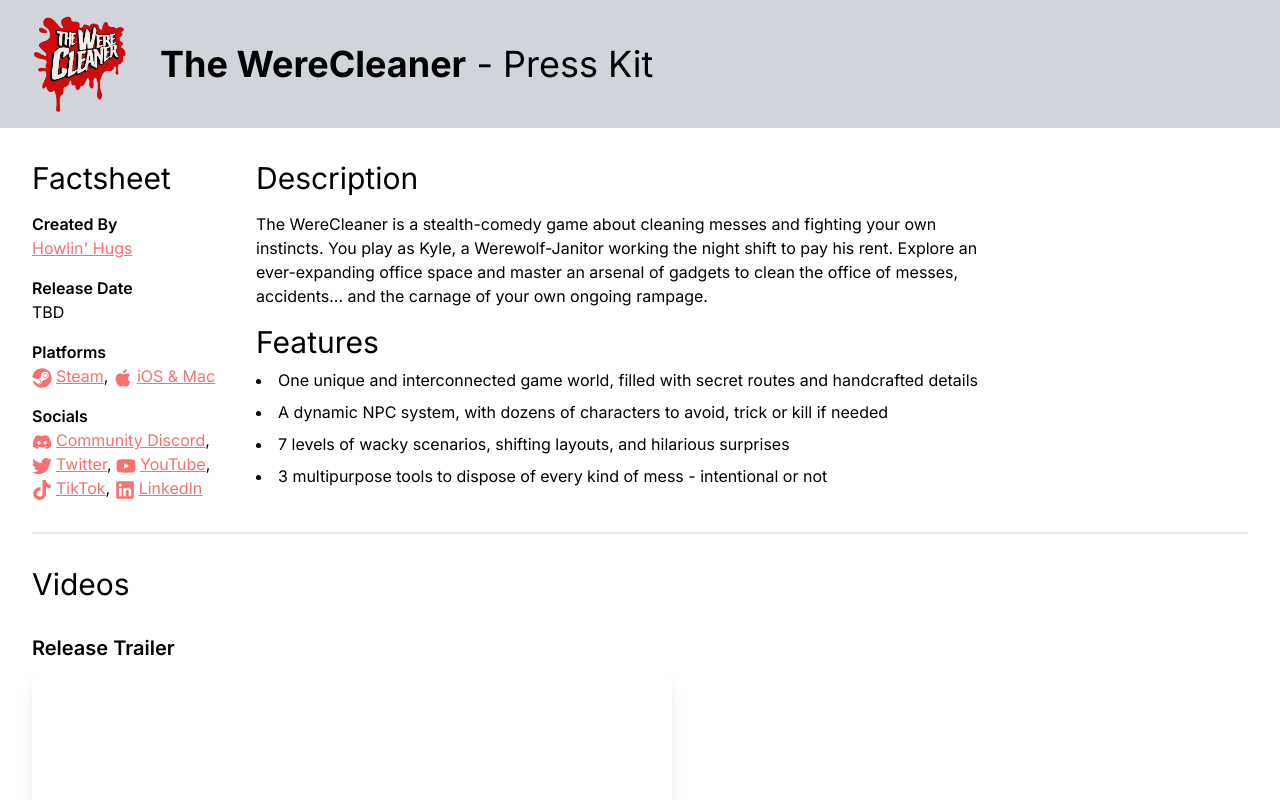
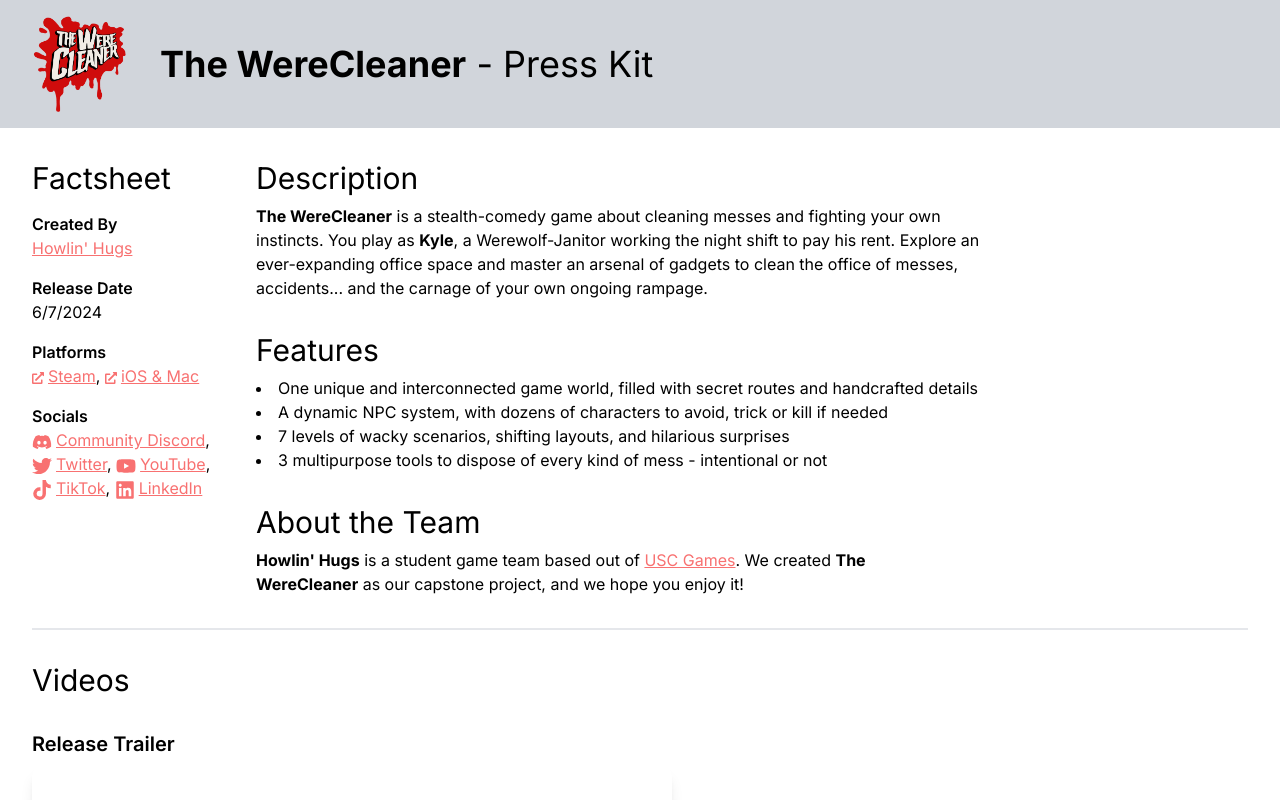
Before and after one commit to wakeupingear/project-website-template, a Next.js app: page /press in a window 1280 px wide. Shown: the top 800 px of the page. Built offline with nearby package versions, Linux system fonts and the light colour scheme.

Commit message:
feat: markdown support

```diff
--- a/config.tsx
+++ b/config.tsx
@@ -7,10 +7,11 @@
         logline:
             "Kyle is a Janitor. He's also a Werewolf. And now he's got the night shift.",
         description:
-            'The WereCleaner is a stealth-comedy game about cleaning messes and fighting your own instincts. You play as Kyle, a Werewolf-Janitor working the night shift to pay his rent. Explore an ever-expanding office space and master an arsenal of gadgets to clean the office of messes, accidents... and the carnage of your own ongoing rampage.',
+            '{{project}} is a stealth-comedy game about cleaning messes and fighting your own instincts. You play as **Kyle**, a Werewolf-Janitor working the night shift to pay his rent. Explore an ever-expanding office space and master an arsenal of gadgets to clean the office of messes, accidents... and the carnage of your own ongoing rampage.',
         platforms: ['steam', 'apple'],
         socialLinks: ['discord', 'twitter', 'youtube', 'tiktok', 'linkedin'],
         logo: '/example/logo.png',
+        releaseDate: new Date(2024, 5, 7),
     },
     team: {
         name: "Howlin' Hugs",
@@ -39,7 +40,7 @@
                 id: 'about',
                 title: 'About',
                 content: [
-                    'This is an example game about.',
+                    'This is an example game{{game}} about.',
                     'This is an example game.',
                 ],
             },
@@ -56,12 +57,18 @@
                 id: 'features',
                 title: 'Features',
                 content: [
-                    'One unique and interconnected game world, filled with secret routes and handcrafted details',
-                    'A dynamic NPC system, with dozens of characters to avoid, trick or kill if needed',
-                    '7 levels of wacky scenarios, shifting layouts, and hilarious surprises',
-                    '3 multipurpose tools to dispose of every kind of mess - intentional or not',
+                    `* One unique and interconnected game world, filled with secret routes and handcrafted details
+* A dynamic NPC system, with dozens of characters to avoid, trick or kill if needed
+* 7 levels of wacky scenarios, shifting layouts, and hilarious surprises
+* 3 multipurpose tools to dispose of every kind of mess - intentional or not`,
                 ],
-                bulletPoints: true,
+            },
+            {
+                id: 'history',
+                title: 'About the Team',
+                content: [
+                    '{{team}} is a student game team based out of {{uscgames}}. We created {{project}} as our capstone project, and we hope you enjoy it!',
+                ],
             },
         ],
         videos: ['releaseTrailer'],
@@ -112,6 +119,10 @@
                 href: 'https://www.redbubble.com/people/thewerecleaner/shop?asc=u',
                 name: 'Merch Store',
             },
+            uscgames: {
+                href: 'https://games.usc.edu/',
+                name: 'USC Games',
+            },
         },
         mediaEmbeds: {
             releaseTrailer: {
--- a/package.json
+++ b/package.json
@@ -15,6 +15,7 @@
         "react": "^18",
         "react-dom": "^18",
         "react-icons": "^5.2.1",
+        "react-markdown": "^9.0.1",
         "react-player": "^2.16.0"
     },
     "devDependencies": {
--- a/pages/_app.tsx
+++ b/pages/_app.tsx
@@ -8,10 +8,11 @@
 import type { AppProps } from 'next/app';
 import { Inter } from 'next/font/google';
 import Head from 'next/head';
-import { createContext, useContext, useMemo } from 'react';
+import React, { createContext, useContext, useMemo } from 'react';
 import SITE_CONFIG from '@/config';
 import SocialLink from '@/src/components/SocialLink';
 import { TransformedSiteConfig } from '@/src/utils/types';
+import MarkdownWrapper from '@/src/components/MarkdownWrapper';
 
 const inter = Inter({ subsets: ['latin'] });
 
@@ -26,21 +27,41 @@
         if (transformedData.cache.linkEmbeds) {
             const patternsToMatch = Object.entries(
                 transformedData.cache.linkEmbeds
-            ).reduce((acc, [key, value], i) => {
-                acc[key] = () => {
-                    return <SocialLink link={value} key={`link-${i}`} />;
-                };
-                return acc;
-            }, {} as Record<string, Function>);
+            ).reduce(
+                (acc, [key, value], i) => {
+                    acc[key.toLowerCase()] = () => {
+                        return (
+                            <SocialLink
+                                link={value}
+                                key={`link-${i}`}
+                                hideLogo
+                            />
+                        );
+                    };
+                    return acc;
+                },
+                {
+                    project: () => (
+                        <b key="project">{transformedData.project.name}</b>
+                    ),
+                    team: () => <b key="team">{transformedData.team.name}</b>,
+                } as Record<string, Function>
+            );
 
             transformedData = recursiveStringTransform(
                 transformedData,
                 (str) => {
-                    if (!str.includes('{{')) return str;
+                    if (!str.includes('{{'))
+                        return <MarkdownWrapper>{str}</MarkdownWrapper>;
 
-                    let sections: string[] = str.split(/\{\{|\}\}/);
+                    str = str
+                        .replaceAll('}} ', '}}&nbsp;')
+                        .replaceAll(' {{', '&nbsp;{{');
+                    let sections: (string | React.ReactNode)[] =
+                        str.split(/\{\{|\}\}/);
                     let isHTML = false;
-                    sections = sections.map((section) => {
+                    sections = (sections as string[]).map((_section) => {
+                        const section = _section.toLowerCase();
                         if (section in patternsToMatch) {
                             const transformedSection =
                                 patternsToMatch[section]();
@@ -50,14 +71,45 @@
                             return transformedSection;
                         }
 
-                        return section;
+                        return _section;
                     });
 
-                    if (isHTML) return <p>{sections}</p>;
-                    return sections.join('');
+                    if (isHTML)
+                        return (
+                            <p>
+                                {sections.map((s, i) => {
+                                    if (typeof s === 'string')
+                                        return (
+                                            <MarkdownWrapper
+                                                key={i}
+                                                removeParagraph
+                                            >
+                                                {s}
+                                            </MarkdownWrapper>
+                                        );
+                                    return (
+                                        <React.Fragment key={i}>
+                                            {s}
+                                        </React.Fragment>
+                                    );
+                                })}
+                            </p>
+                        );
+                    return (
+                        <MarkdownWrapper>{sections.join('')}</MarkdownWrapper>
+                    );
                 }
             );
         }
+
+        const { releaseDate } = transformedData.project;
+        if (releaseDate)
+            transformedData.project.releaseDateStr =
+                typeof releaseDate === 'number'
+                    ? new Date(releaseDate).toLocaleDateString()
+                    : typeof releaseDate === 'string'
+                    ? releaseDate
+                    : releaseDate.toLocaleDateString();
 
         return transformedData;
     }, []);
--- a/pages/press.tsx
+++ b/pages/press.tsx
@@ -39,9 +39,14 @@
                 <div className="flex flex-col gap-8 max-width-content">
                     <div className="flex gap-8">
                         <Factsheet />
-                        <div className="flex flex-col gap-4">
-                            <h2>Description</h2>
-                            <p>{description}</p>
+                        <div className="flex flex-col gap-8">
+                            <Section
+                                section={{
+                                    id: '__description',
+                                    content: [description],
+                                    title: 'Description',
+                                }}
+                            />
                             {Boolean(content?.length) &&
                                 content &&
                                 content.map((section) => (
--- /dev/null
+++ b/src/components/MarkdownWrapper.tsx
@@ -0,0 +1,27 @@
+import React from 'react';
+import Markdown from 'react-markdown';
+
+interface MarkdownWrapperProps {
+    children: string | null | undefined;
+    removeParagraph?: boolean;
+}
+
+export default function MarkdownWrapper({
+    children,
+    removeParagraph,
+}: MarkdownWrapperProps) {
+    return (
+        <Markdown
+            skipHtml
+            components={{
+                li: ({ children }) => (
+                    <li className="list-disc list-inside">{children}</li>
+                ),
+                p: ({ children }) =>
+                    removeParagraph ? <>{children}</> : <p>{children}</p>,
+            }}
+        >
+            {children}
+        </Markdown>
+    );
+}
--- a/src/components/Section.tsx
+++ b/src/components/Section.tsx
@@ -1,5 +1,5 @@
 import { SiteSection } from '@/src/utils/types';
-import React, { Fragment } from 'react';
+import React from 'react';
 import CenterContent from './CenterContent';
 
 interface SectionProps {
@@ -13,33 +13,16 @@
     padSides,
     isList: _isList,
 }: SectionProps) {
-    const { title, content, id, bulletPoints } = section;
-    const isList = bulletPoints || _isList;
-
-    const innerContent = content.map((entry, index) => {
-        const children =
-            typeof entry === 'string' && !isList ? <p>{entry}</p> : entry;
-        return (
-            <Fragment key={index}>
-                {isList ? (
-                    <li className="list-disc list-inside">{children}</li>
-                ) : (
-                    children
-                )}
-            </Fragment>
-        );
-    });
+    const { title, content, id } = section;
 
     return (
         <CenterContent id={id} padSides={padSides}>
-            <>
-                <h2>{title}</h2>
-                {isList ? (
-                    <ul className="flex flex-col gap-2">{innerContent}</ul>
-                ) : (
-                    innerContent
-                )}
-            </>
+            <h2>{title}</h2>
+            {Array.isArray(content)
+                ? content.map((item, i) => (
+                      <React.Fragment key={i}>{item}</React.Fragment>
+                  ))
+                : content}
         </CenterContent>
     );
 }
--- a/src/components/SocialLink/index.tsx
+++ b/src/components/SocialLink/index.tsx
@@ -4,12 +4,14 @@
 export interface SocialLinkProps {
     link: SocialLink;
     hideText?: boolean;
+    hideLogo?: boolean;
     haveComma?: boolean;
 }
 
 export default function SocialLink({
     link,
     hideText,
+    hideLogo,
     haveComma,
 }: SocialLinkProps) {
     const { href, name, site } = link;
@@ -22,8 +24,8 @@
                 rel="noreferrer"
                 className="text-link text-red"
             >
-                <SocialIcon site={site} />
-                {Boolean(!hideText || !siteHasIcon(site)) &&
+                {!hideLogo && <SocialIcon site={site} />}
+                {Boolean(!hideLogo || !hideText || !siteHasIcon(site)) &&
                     (name ||
                         (site
                             ? site[0].toUpperCase() + site.slice(1)
--- a/src/components/press/Factsheet.tsx
+++ b/src/components/press/Factsheet.tsx
@@ -19,7 +19,7 @@
 export default function Factsheet() {
     const {
         team: { name: teamName, link: teamLink },
-        project: { releaseDate, platforms, ratings, socialLinks },
+        project: { releaseDateStr, platforms, ratings, socialLinks },
     } = useConfig();
 
     return (
@@ -40,13 +40,7 @@
                 )}
             </FactEntry>
             <FactEntry title="Release Date">
-                {!releaseDate
-                    ? 'TBD'
-                    : typeof releaseDate === 'number'
-                    ? new Date(releaseDate).toLocaleDateString()
-                    : typeof releaseDate === 'string'
-                    ? releaseDate
-                    : releaseDate.toLocaleDateString()}
+                {releaseDateStr || 'TBD'}
             </FactEntry>
             {Boolean(platforms?.length) && platforms && (
                 <FactEntry title="Platforms">
--- a/src/hooks/useGallery.tsx
+++ b/src/hooks/useGallery.tsx
@@ -90,7 +90,7 @@
             const handleKeyDown = (e: KeyboardEvent) => {
                 if (e.key === 'Escape') {
                     close();
-                } else if (onlyOne) {
+                } else if (!onlyOne) {
                     if (e.key === 'ArrowLeft') {
                         iterateUrl('prev');
                     } else if (e.key === 'ArrowRight') {
--- a/src/utils/types.ts
+++ b/src/utils/types.ts
@@ -33,7 +33,6 @@
     shortTitle?: string;
     content: (string | React.ReactNode)[];
     hideInNav?: boolean;
-    bulletPoints?: boolean;
 };
 
 export type _ProjectContributor = {
@@ -97,6 +96,7 @@
                 ratings: SocialLink[];
                 socialLinks: SocialLink[];
                 logo?: MediaEmbed;
+                releaseDateStr?: string;
             }
         >;
         team: Modify<
```
Also changed, not shown: pages/index.tsx (+12 -7 lines), src/utils/schemas.ts (+26 -3 lines), 1 other file (tests, documents, lock files or other folders).
